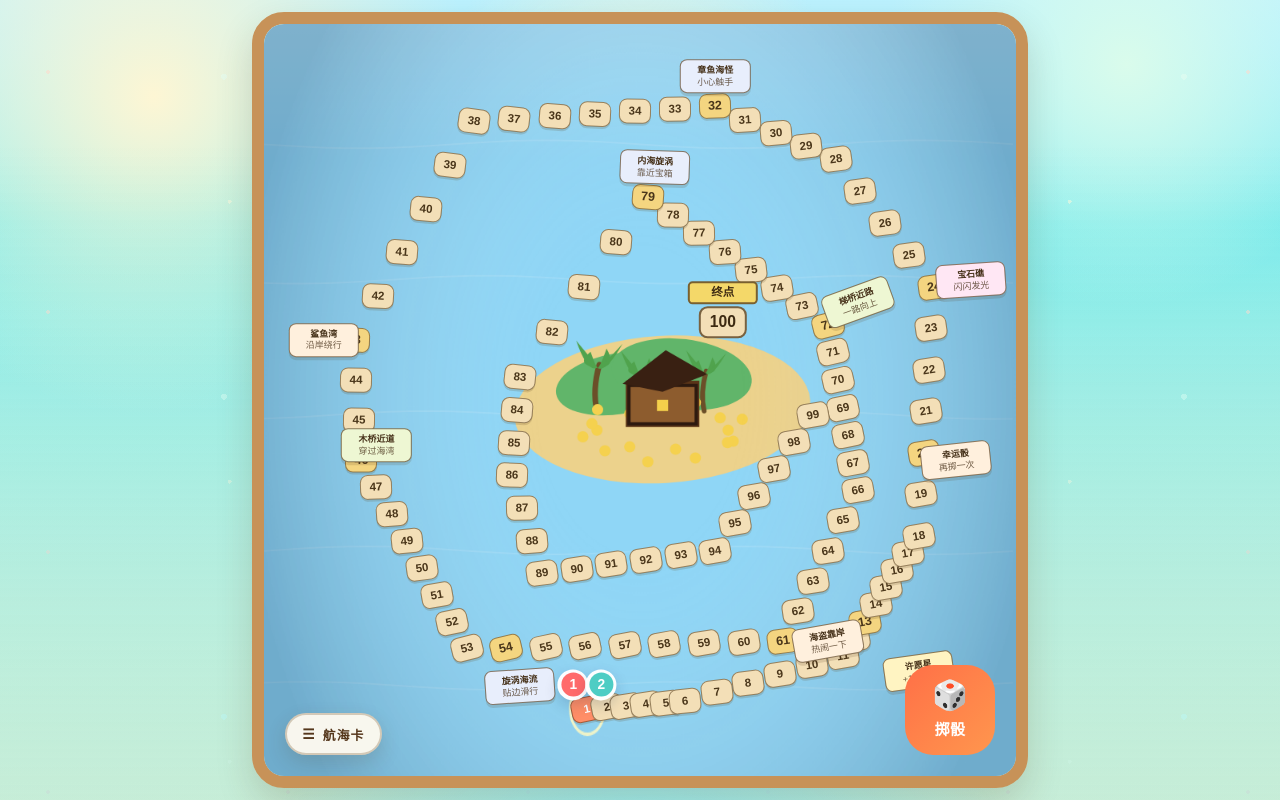
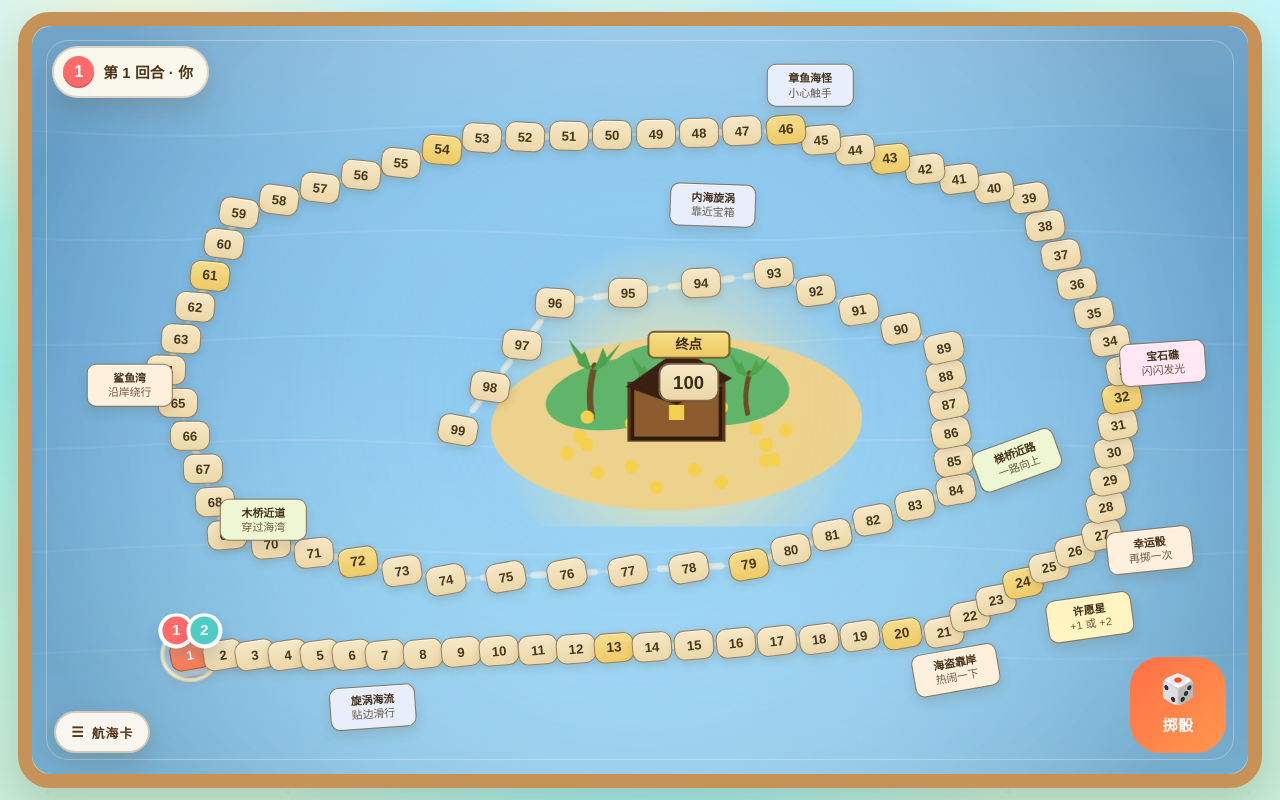
Before and after one commit to unix2dos/pirate-adventure-chess, a website built with Vite: page index.html in a window 1280 px wide. Both pictures are taken after a click on the button "开始冒险". Built offline with nearby package versions, Linux system fonts and the light colour scheme.

Commit message:
feat: refine widescreen game board

```diff
--- a/src/core/board-data.js
+++ b/src/core/board-data.js
@@ -24,27 +24,26 @@ const zoneMetaById = {
 };
 
 const routeAnchors = [
-  { index: 1, x: 0.43, y: 0.91, rotation: -12 },
-  { index: 6, x: 0.56, y: 0.90, rotation: -6 },
-  { index: 11, x: 0.77, y: 0.84, rotation: -10 },
-  { index: 18, x: 0.87, y: 0.68, rotation: -10 },
-  { index: 24, x: 0.89, y: 0.35, rotation: -8 },
-  { index: 28, x: 0.76, y: 0.18, rotation: -8 },
-  { index: 32, x: 0.60, y: 0.11, rotation: -2 },
-  { index: 38, x: 0.28, y: 0.13, rotation: 8 },
-  { index: 43, x: 0.12, y: 0.42, rotation: 2 },
-  { index: 46, x: 0.13, y: 0.58, rotation: 0 },
-  { index: 53, x: 0.27, y: 0.83, rotation: -14 },
-  { index: 61, x: 0.69, y: 0.82, rotation: -8 },
-  { index: 66, x: 0.79, y: 0.62, rotation: -10 },
-  { index: 72, x: 0.75, y: 0.40, rotation: -14 },
-  { index: 79, x: 0.51, y: 0.23, rotation: 4 },
-  { index: 83, x: 0.34, y: 0.47, rotation: 6 },
-  { index: 86, x: 0.33, y: 0.60, rotation: 2 },
-  { index: 89, x: 0.37, y: 0.73, rotation: -8 },
-  { index: 94, x: 0.60, y: 0.70, rotation: -10 },
-  { index: 99, x: 0.73, y: 0.52, rotation: -10 },
-  { index: 100, x: 0.60, y: 0.38, rotation: 0 },
+  { index: 1, x: 0.13, y: 0.84, rotation: -10 },
+  { index: 7, x: 0.29, y: 0.84, rotation: -6 },
+  { index: 14, x: 0.51, y: 0.83, rotation: -4 },
+  { index: 21, x: 0.75, y: 0.81, rotation: -10 },
+  { index: 27, x: 0.88, y: 0.68, rotation: -12 },
+  { index: 33, x: 0.9, y: 0.46, rotation: -10 },
+  { index: 39, x: 0.82, y: 0.23, rotation: -8 },
+  { index: 46, x: 0.62, y: 0.14, rotation: -4 },
+  { index: 53, x: 0.37, y: 0.15, rotation: 4 },
+  { index: 59, x: 0.17, y: 0.25, rotation: 8 },
+  { index: 64, x: 0.11, y: 0.46, rotation: 2 },
+  { index: 69, x: 0.16, y: 0.68, rotation: -4 },
+  { index: 74, x: 0.34, y: 0.74, rotation: -10 },
+  { index: 79, x: 0.59, y: 0.72, rotation: -10 },
+  { index: 84, x: 0.76, y: 0.62, rotation: -10 },
+  { index: 89, x: 0.75, y: 0.43, rotation: -12 },
+  { index: 93, x: 0.61, y: 0.33, rotation: -6 },
+  { index: 96, x: 0.43, y: 0.37, rotation: 4 },
+  { index: 99, x: 0.35, y: 0.54, rotation: 10 },
+  { index: 100, x: 0.52, y: 0.46, rotation: 0 },
 ];
 
 export const boardStickers = [
@@ -54,7 +53,7 @@ export const boardStickers = [
     text: '许愿星',
     detail: '+1 或 +2',
     x: 0.87,
-    y: 0.86,
+    y: 0.79,
     rotation: -8,
     style: 'star',
   },
@@ -64,7 +63,7 @@ export const boardStickers = [
     text: '幸运骰',
     detail: '再掷一次',
     x: 0.92,
-    y: 0.58,
+    y: 0.7,
     rotation: -6,
     style: 'dice',
   },
@@ -73,8 +72,8 @@ export const boardStickers = [
     cell: 24,
     text: '宝石礁',
     detail: '闪闪发光',
-    x: 0.94,
-    y: 0.34,
+    x: 0.93,
+    y: 0.45,
     rotation: -4,
     style: 'gem',
   },
@@ -83,8 +82,8 @@ export const boardStickers = [
     cell: 32,
     text: '章鱼海怪',
     detail: '小心触手',
-    x: 0.60,
-    y: 0.07,
+    x: 0.64,
+    y: 0.08,
     rotation: 0,
     style: 'octopus',
   },
@@ -94,7 +93,7 @@ export const boardStickers = [
     text: '鲨鱼湾',
     detail: '沿岸绕行',
     x: 0.08,
-    y: 0.42,
+    y: 0.48,
     rotation: 0,
     style: 'shark',
   },
@@ -103,8 +102,8 @@ export const boardStickers = [
     cell: 46,
     text: '木桥近道',
     detail: '穿过海湾',
-    x: 0.15,
-    y: 0.56,
+    x: 0.19,
+    y: 0.66,
     rotation: 0,
     style: 'bridge',
   },
@@ -113,8 +112,8 @@ export const boardStickers = [
     cell: 54,
     text: '旋涡海流',
     detail: '贴边滑行',
-    x: 0.34,
-    y: 0.88,
+    x: 0.28,
+    y: 0.91,
     rotation: -4,
     style: 'swirl',
   },
@@ -123,8 +122,8 @@ export const boardStickers = [
     cell: 61,
     text: '海盗靠岸',
     detail: '热闹一下',
-    x: 0.75,
-    y: 0.82,
+    x: 0.76,
+    y: 0.86,
     rotation: -10,
     style: 'pirate',
   },
@@ -133,8 +132,8 @@ export const boardStickers = [
     cell: 72,
     text: '梯桥近路',
     detail: '一路向上',
-    x: 0.79,
-    y: 0.37,
+    x: 0.81,
+    y: 0.58,
     rotation: -20,
     style: 'ladder',
   },
@@ -143,8 +142,8 @@ export const boardStickers = [
     cell: 79,
     text: '内海旋涡',
     detail: '靠近宝箱',
-    x: 0.52,
-    y: 0.19,
+    x: 0.56,
+    y: 0.24,
     rotation: 2,
     style: 'swirl',
   },
--- a/src/render/board-renderer.js
+++ b/src/render/board-renderer.js
@@ -1,6 +1,6 @@
 import { boardPath, boardStickers, getCellMeta } from '../core/board-data.js';
 
-const DEFAULT_SIZE = { width: 940, height: 940 };
+const DEFAULT_SIZE = { width: 1440, height: 900 };
 
 function getOrCreateCanvas(root) {
   let canvas = root.querySelector('[data-role="board-canvas"]');
@@ -26,25 +26,22 @@ function getOrCreateLayer(root, role, className) {
   return layer;
 }
 
-function toCanvasPoint(cell, width, height) {
-  return {
-    x: cell.x * width,
-    y: cell.y * height,
-  };
-}
-
 function drawBoardWater(ctx, width, height) {
-  ctx.fillStyle = '#8fd6f6';
+  const seaGradient = ctx.createLinearGradient(0, 0, 0, height);
+  seaGradient.addColorStop(0, '#7fc4ef');
+  seaGradient.addColorStop(0.42, '#7bc1ee');
+  seaGradient.addColorStop(1, '#96d6f7');
+  ctx.fillStyle = seaGradient;
   ctx.fillRect(0, 0, width, height);
 
   ctx.save();
-  ctx.strokeStyle = 'rgba(255, 255, 255, 0.12)';
-  ctx.lineWidth = 2;
-  for (let index = 0; index < 5; index += 1) {
-    const y = height * (0.16 + index * 0.18);
+  ctx.strokeStyle = 'rgba(255, 255, 255, 0.11)';
+  ctx.lineWidth = 2.4;
+  for (let index = 0; index < 6; index += 1) {
+    const y = height * (0.14 + index * 0.14);
     ctx.beginPath();
-    for (let x = 0; x <= width; x += 26) {
-      const wave = Math.sin((x / width) * Math.PI * 4 + index) * 5;
+    for (let x = 0; x <= width; x += 30) {
+      const wave = Math.sin((x / width) * Math.PI * 4 + index * 0.65) * 6;
       if (x === 0) {
         ctx.moveTo(x, y + wave);
       } else {
@@ -53,6 +50,54 @@ function drawBoardWater(ctx, width, height) {
     }
     ctx.stroke();
   }
+  ctx.restore();
+
+  ctx.save();
+  const glow = ctx.createRadialGradient(width * 0.52, height * 0.52, 70, width * 0.52, height * 0.52, width * 0.58);
+  glow.addColorStop(0, 'rgba(255, 255, 255, 0.18)');
+  glow.addColorStop(1, 'rgba(255, 255, 255, 0)');
+  ctx.fillStyle = glow;
+  ctx.fillRect(0, 0, width, height);
+  ctx.restore();
+}
+
+function drawRouteGuideline(ctx, width, height) {
+  ctx.save();
+  ctx.lineCap = 'round';
+  ctx.lineJoin = 'round';
+  ctx.setLineDash([12, 18]);
+  ctx.strokeStyle = 'rgba(255, 247, 218, 0.56)';
+  ctx.lineWidth = 8;
+  ctx.beginPath();
+  boardPath
+    .filter(({ index }) => index !== 100)
+    .forEach((cell, index) => {
+      const pointX = cell.x * width;
+      const pointY = cell.y * height;
+      if (index === 0) {
+        ctx.moveTo(pointX, pointY);
+      } else {
+        ctx.lineTo(pointX, pointY);
+      }
+    });
+  ctx.stroke();
+
+  ctx.setLineDash([]);
+  ctx.strokeStyle = 'rgba(255, 255, 255, 0.24)';
+  ctx.lineWidth = 3;
+  ctx.beginPath();
+  boardPath
+    .filter(({ index }) => index !== 100)
+    .forEach((cell, index) => {
+      const pointX = cell.x * width;
+      const pointY = cell.y * height;
+      if (index === 0) {
+        ctx.moveTo(pointX, pointY);
+      } else {
+        ctx.lineTo(pointX, pointY);
+      }
+    });
+  ctx.stroke();
   ctx.restore();
 }
 
@@ -88,36 +133,42 @@ function drawPalmTree(ctx, x, y, scale = 1) {
 
 function drawCenterIsland(ctx, width, height) {
   const centerX = width * 0.53;
-  const centerY = height * 0.47;
+  const centerY = height * 0.48;
 
   ctx.save();
+  const islandGlow = ctx.createRadialGradient(centerX, centerY + 40, 30, centerX, centerY + 40, 220);
+  islandGlow.addColorStop(0, 'rgba(255, 236, 166, 0.85)');
+  islandGlow.addColorStop(1, 'rgba(255, 236, 166, 0)');
+  ctx.fillStyle = islandGlow;
+  ctx.fillRect(centerX - 260, centerY - 170, 520, 340);
+
   ctx.fillStyle = '#ecd28c';
   ctx.beginPath();
-  ctx.ellipse(centerX, centerY + 40, 185, 92, -0.06, 0, Math.PI * 2);
+  ctx.ellipse(centerX, centerY + 46, 220, 104, -0.04, 0, Math.PI * 2);
   ctx.fill();
 
   ctx.fillStyle = '#61b56a';
   ctx.beginPath();
-  ctx.ellipse(centerX - 56, centerY + 8, 78, 38, -0.16, 0, Math.PI * 2);
+  ctx.ellipse(centerX - 64, centerY + 10, 92, 42, -0.18, 0, Math.PI * 2);
   ctx.fill();
   ctx.beginPath();
-  ctx.ellipse(centerX + 24, centerY - 4, 88, 44, 0.12, 0, Math.PI * 2);
+  ctx.ellipse(centerX + 26, centerY - 2, 108, 50, 0.1, 0, Math.PI * 2);
   ctx.fill();
 
-  drawPalmTree(ctx, centerX - 82, centerY + 42, 1);
-  drawPalmTree(ctx, centerX - 28, centerY + 48, 0.92);
-  drawPalmTree(ctx, centerX + 52, centerY + 42, 0.86);
+  drawPalmTree(ctx, centerX - 100, centerY + 38, 1.06);
+  drawPalmTree(ctx, centerX - 30, centerY + 46, 0.94);
+  drawPalmTree(ctx, centerX + 84, centerY + 34, 0.84);
 
   ctx.fillStyle = '#f5d14e';
-  for (let index = 0; index < 18; index += 1) {
+  for (let index = 0; index < 22; index += 1) {
     const angle = (Math.PI * 2 * index) / 18;
-    const radiusX = 82 + (index % 3) * 12;
-    const radiusY = 24 + (index % 2) * 16;
+    const radiusX = 106 + (index % 3) * 16;
+    const radiusY = 30 + (index % 2) * 22;
     ctx.beginPath();
     ctx.arc(
       centerX + Math.cos(angle) * radiusX,
-      centerY + 66 + Math.sin(angle) * radiusY,
-      7,
+      centerY + 72 + Math.sin(angle) * radiusY,
+      8,
       0,
       Math.PI * 2,
     );
@@ -125,24 +176,24 @@ function drawCenterIsland(ctx, width, height) {
   }
 
   ctx.fillStyle = '#5a3518';
-  ctx.fillRect(centerX - 46, centerY + 4, 92, 58);
+  ctx.fillRect(centerX - 58, centerY - 4, 116, 72);
   ctx.fillStyle = '#8d5c2e';
-  ctx.fillRect(centerX - 42, centerY + 10, 84, 48);
+  ctx.fillRect(centerX - 52, centerY + 4, 104, 60);
   ctx.strokeStyle = '#2d1a0f';
   ctx.lineWidth = 4;
-  ctx.strokeRect(centerX - 42, centerY + 10, 84, 48);
+  ctx.strokeRect(centerX - 52, centerY + 4, 104, 60);
 
   ctx.fillStyle = '#392012';
   ctx.beginPath();
-  ctx.moveTo(centerX - 50, centerY + 8);
-  ctx.lineTo(centerX + 4, centerY - 34);
-  ctx.lineTo(centerX + 56, centerY - 4);
-  ctx.lineTo(centerX, centerY + 18);
+  ctx.moveTo(centerX - 60, centerY + 2);
+  ctx.lineTo(centerX + 4, centerY - 44);
+  ctx.lineTo(centerX + 66, centerY - 8);
+  ctx.lineTo(centerX, centerY + 24);
   ctx.closePath();
   ctx.fill();
 
   ctx.fillStyle = '#f4d04b';
-  ctx.fillRect(centerX - 7, centerY + 28, 14, 14);
+  ctx.fillRect(centerX - 9, centerY + 24, 18, 18);
 
   ctx.restore();
 }
@@ -277,6 +328,7 @@ export function renderBoardRenderer(root, { state = {}, size = DEFAULT_SIZE } =
 
   ctx.clearRect(0, 0, size.width, size.height);
   drawBoardWater(ctx, size.width, size.height);
+  drawRouteGuideline(ctx, size.width, size.height);
   drawCenterIsland(ctx, size.width, size.height);
 
   renderBoardTiles(root, state);
--- a/src/styles/components.css
+++ b/src/styles/components.css
@@ -191,6 +191,40 @@
   pointer-events: none;
 }
 
+.hud-turn-pill {
+  position: absolute;
+  top: clamp(0.9rem, 2vw, 1.25rem);
+  left: clamp(0.9rem, 2vw, 1.25rem);
+  display: inline-flex;
+  align-items: center;
+  gap: 0.55rem;
+  padding: 0.55rem 0.9rem 0.55rem 0.55rem;
+  border-radius: 999px;
+  background: rgba(255, 251, 239, 0.96);
+  border: 2px solid rgba(117, 84, 42, 0.22);
+  box-shadow: 0 12px 24px rgba(83, 57, 22, 0.16);
+  color: #4d3316;
+  pointer-events: none;
+}
+
+.hud-turn-pill__badge {
+  width: 1.95rem;
+  height: 1.95rem;
+  display: grid;
+  place-items: center;
+  border-radius: 999px;
+  background: var(--current-player, var(--coral));
+  color: white;
+  font-weight: 900;
+  box-shadow: inset 0 -2px 0 rgba(0, 0, 0, 0.14);
+}
+
+.hud-turn-pill__copy {
+  font-size: 0.92rem;
+  font-weight: 800;
+  letter-spacing: 0.01em;
+}
+
 .hud-float__dock {
   position: absolute;
   right: clamp(0.9rem, 2vw, 1.35rem);
@@ -205,7 +239,7 @@
   position: absolute;
   left: clamp(0.9rem, 2vw, 1.35rem);
   bottom: clamp(0.9rem, 2vw, 1.35rem);
-  width: min(21rem, calc(100% - 5.5rem));
+  width: min(18rem, calc(100% - 7rem));
   pointer-events: auto;
 }
 
@@ -226,6 +260,12 @@
   list-style: none;
   cursor: pointer;
   user-select: none;
+}
+
+.hud-drawer__toggle:focus-visible,
+.dice-fab:focus-visible {
+  outline: 3px solid color-mix(in oklab, var(--mint) 42%, white);
+  outline-offset: 3px;
 }
 
 .hud-drawer__toggle::-webkit-details-marker {
@@ -383,13 +423,13 @@
 }
 
 .dice-fab {
-  min-width: 5.6rem;
-  min-height: 5.6rem;
-  padding: 0.8rem 1rem;
+  min-width: 6rem;
+  min-height: 6rem;
+  padding: 0.9rem 1rem;
   display: inline-grid;
   place-items: center;
   gap: 0.15rem;
-  border-radius: 1.75rem;
+  border-radius: 1.9rem;
   box-shadow:
     0 16px 28px rgba(87, 45, 17, 0.22),
     inset 0 -4px 0 rgba(0, 0, 0, 0.12);
@@ -408,8 +448,12 @@
 }
 
 @media (max-width: 640px) {
+  .hud-turn-pill {
+    max-width: calc(100% - 7rem);
+  }
+
   .hud-drawer {
-    width: min(18rem, calc(100% - 5.1rem));
+    width: min(16rem, calc(100% - 6rem));
   }
 
   .hud-drawer__sheet {
@@ -524,29 +568,35 @@
   position: absolute;
   display: grid;
   place-items: center;
-  min-width: 2rem;
-  height: 1.55rem;
-  padding: 0 0.35rem;
-  border-radius: 0.5rem;
+  min-width: 2.5rem;
+  height: 1.9rem;
+  padding: 0 0.48rem;
+  border-radius: 0.65rem;
   transform: translate(-50%, -50%) rotate(var(--cell-rotation, 0deg));
-  background: #f3dfb7;
-  border: 1.5px solid rgba(95, 72, 38, 0.62);
+  background: linear-gradient(180deg, #f7e8c7 0%, #ecd7a8 100%);
+  border: 1.6px solid rgba(95, 72, 38, 0.62);
   color: #4a361a;
-  font-size: 0.72rem;
+  font-size: 0.82rem;
   font-weight: 800;
   line-height: 1;
-  box-shadow: 0 2px 0 rgba(96, 71, 33, 0.18);
+  box-shadow:
+    inset 0 1px 0 rgba(255, 255, 255, 0.64),
+    0 3px 8px rgba(96, 71, 33, 0.18);
 }
 
 .board-cell-label--landmark {
-  background: #f4d580;
-  font-size: 0.78rem;
+  background: linear-gradient(180deg, #f6de8d 0%, #efca68 100%);
+  font-size: 0.86rem;
 }
 
 .board-cell-label--current {
-  background: #ff8e67;
+  background: linear-gradient(180deg, #ff9775 0%, #ff7d56 100%);
   border-color: rgba(132, 68, 34, 0.7);
   color: white;
+  box-shadow:
+    inset 0 1px 0 rgba(255, 255, 255, 0.24),
+    0 0 0 6px rgba(255, 255, 255, 0.24),
+    0 8px 14px rgba(204, 94, 49, 0.32);
 }
 
 .board-player-chip {
@@ -554,39 +604,43 @@
   display: inline-grid;
   place-items: center;
   transform: translate(-50%, -50%);
-  width: 1.95rem;
-  height: 1.95rem;
+  width: 2.2rem;
+  height: 2.2rem;
   border-radius: 999px;
   background: rgba(255, 255, 255, 0.98);
-  box-shadow: 0 6px 14px rgba(14, 40, 77, 0.18);
+  box-shadow:
+    inset 0 1px 0 rgba(255, 255, 255, 0.68),
+    0 10px 16px rgba(14, 40, 77, 0.18);
 }
 
 .board-player-chip__badge {
-  width: 1.5rem;
-  height: 1.5rem;
+  width: 1.72rem;
+  height: 1.72rem;
   display: grid;
   place-items: center;
   border-radius: 999px;
   background: var(--chip-color, var(--coral));
   color: white;
-  font-size: 0.86rem;
-  font-weight: 800;
+  font-size: 0.92rem;
+  font-weight: 900;
 }
 
 .board-sticker {
   position: absolute;
   display: grid;
-  gap: 0.1rem;
-  min-width: 4.4rem;
-  max-width: 5.4rem;
-  padding: 0.3rem 0.45rem;
+  gap: 0.14rem;
+  min-width: 5.4rem;
+  max-width: 6.8rem;
+  padding: 0.42rem 0.58rem;
   transform: translate(-50%, -50%) rotate(var(--sticker-rotation, 0deg));
-  border-radius: 0.45rem;
-  background: rgba(255, 251, 238, 0.96);
-  border: 1.5px solid rgba(88, 63, 31, 0.68);
-  box-shadow: 0 3px 0 rgba(88, 63, 31, 0.16);
+  border-radius: 0.58rem;
+  background: rgba(255, 251, 238, 0.98);
+  border: 1.6px solid rgba(88, 63, 31, 0.68);
+  box-shadow:
+    inset 0 1px 0 rgba(255, 255, 255, 0.66),
+    0 6px 12px rgba(88, 63, 31, 0.14);
   color: #453018;
-  font-size: 0.56rem;
+  font-size: 0.68rem;
   line-height: 1.15;
   text-align: center;
 }
@@ -625,37 +679,39 @@
 
 .board-center-sign {
   position: absolute;
-  left: 61%;
-  top: 38%;
+  left: 54%;
+  top: 45.5%;
   display: grid;
   justify-items: center;
-  gap: 0.15rem;
+  gap: 0.28rem;
   transform: translate(-50%, -50%);
 }
 
 .board-center-sign__flag {
   display: inline-grid;
   place-items: center;
-  min-width: 4.4rem;
-  padding: 0.2rem 0.55rem;
-  border-radius: 0.3rem;
-  background: #f4d869;
+  min-width: 5.2rem;
+  padding: 0.28rem 0.7rem;
+  border-radius: 0.42rem;
+  background: linear-gradient(180deg, #f7de80 0%, #efca67 100%);
   border: 2px solid rgba(88, 63, 31, 0.78);
   color: #3d2a12;
-  font-size: 0.72rem;
+  font-size: 0.84rem;
   font-weight: 900;
   line-height: 1.1;
+  box-shadow: inset 0 1px 0 rgba(255, 255, 255, 0.55);
 }
 
 .board-center-sign__value {
   display: inline-grid;
   place-items: center;
-  min-width: 3rem;
-  height: 2rem;
-  border-radius: 0.55rem;
-  background: #f3dfb7;
+  min-width: 3.8rem;
+  height: 2.4rem;
+  border-radius: 0.72rem;
+  background: linear-gradient(180deg, #f7e8c7 0%, #ecd7a8 100%);
   border: 2px solid rgba(88, 63, 31, 0.78);
   color: #3d2a12;
-  font-size: 0.98rem;
+  font-size: 1.16rem;
   font-weight: 900;
+  box-shadow: inset 0 1px 0 rgba(255, 255, 255, 0.55);
 }
--- a/src/styles/layout.css
+++ b/src/styles/layout.css
@@ -46,8 +46,8 @@
 
 .board-stage-shell {
   position: relative;
-  width: min(calc(100vw - (var(--scene-padding) * 2)), calc(100vh - (var(--scene-padding) * 2)));
-  aspect-ratio: 1 / 1;
+  width: min(calc(100vw - (var(--scene-padding) * 2)), calc((100vh - (var(--scene-padding) * 2)) * 1.6));
+  aspect-ratio: 16 / 10;
   min-height: 0;
   border-radius: 32px;
   overflow: hidden;
@@ -87,7 +87,8 @@
   }
 
   .board-stage-shell {
-    width: min(calc(100vw - (var(--scene-padding) * 2)), calc(100vh - (var(--scene-padding) * 2)));
+    width: min(calc(100vw - (var(--scene-padding) * 2)), calc((100vh - (var(--scene-padding) * 2)) * 1.35));
+    aspect-ratio: 5 / 4;
   }
 }
 
@@ -101,4 +102,9 @@
     border-radius: 26px;
     padding: 1.125rem;
   }
+
+  .board-stage-shell {
+    width: min(calc(100vw - (var(--scene-padding) * 2)), calc((100vh - (var(--scene-padding) * 2)) * 1.1));
+    aspect-ratio: 11 / 10;
+  }
 }
--- a/src/styles/scenes.css
+++ b/src/styles/scenes.css
@@ -124,11 +124,12 @@
 
 .board-stage-shell {
   background:
-    linear-gradient(180deg, #d8bb8b 0%, #cfa26d 100%);
-  border: 12px solid #c79258;
+    linear-gradient(180deg, #d8bb8b 0%, #ca9c62 100%);
+  border: 14px solid #c79258;
   box-shadow:
-    0 16px 36px rgba(80, 56, 23, 0.18),
-    inset 0 0 0 2px rgba(255, 245, 220, 0.34);
+    0 18px 42px rgba(80, 56, 23, 0.18),
+    inset 0 0 0 2px rgba(255, 245, 220, 0.34),
+    inset 0 0 0 10px rgba(162, 112, 56, 0.2);
 }
 
 .board-stage-shell::before {
@@ -137,6 +138,15 @@
   inset: 0;
   background:
     linear-gradient(180deg, rgba(255, 255, 255, 0.18), transparent 18%);
+  pointer-events: none;
+}
+
+.board-stage-shell::after {
+  content: '';
+  position: absolute;
+  inset: 14px;
+  border-radius: 22px;
+  border: 1px solid rgba(255, 244, 221, 0.34);
   pointer-events: none;
 }
 
--- a/src/ui/game-hud.js
+++ b/src/ui/game-hud.js
@@ -29,6 +29,11 @@ export function renderGameHud(root, { state }) {
 
   root.innerHTML = `
     <aside data-scene="game-hud" class="hud-float">
+      <div class="hud-turn-pill" data-role="turn-pill" style="--current-player:${currentPlayer.color};">
+        <span class="hud-turn-pill__badge">${currentPlayerNumber}</span>
+        <span class="hud-turn-pill__copy">第 ${state.turnNumber ?? 1} 回合 · ${currentPlayer.name}</span>
+      </div>
+
       <details class="hud-drawer" data-role="hud-drawer">
         <summary class="hud-drawer__toggle" data-role="hud-toggle">
           航海卡
```
Also changed, not shown: tests/render/board-renderer.test.js (+5 -1 lines), tests/ui/game-hud.test.js (+6 -1 lines).
